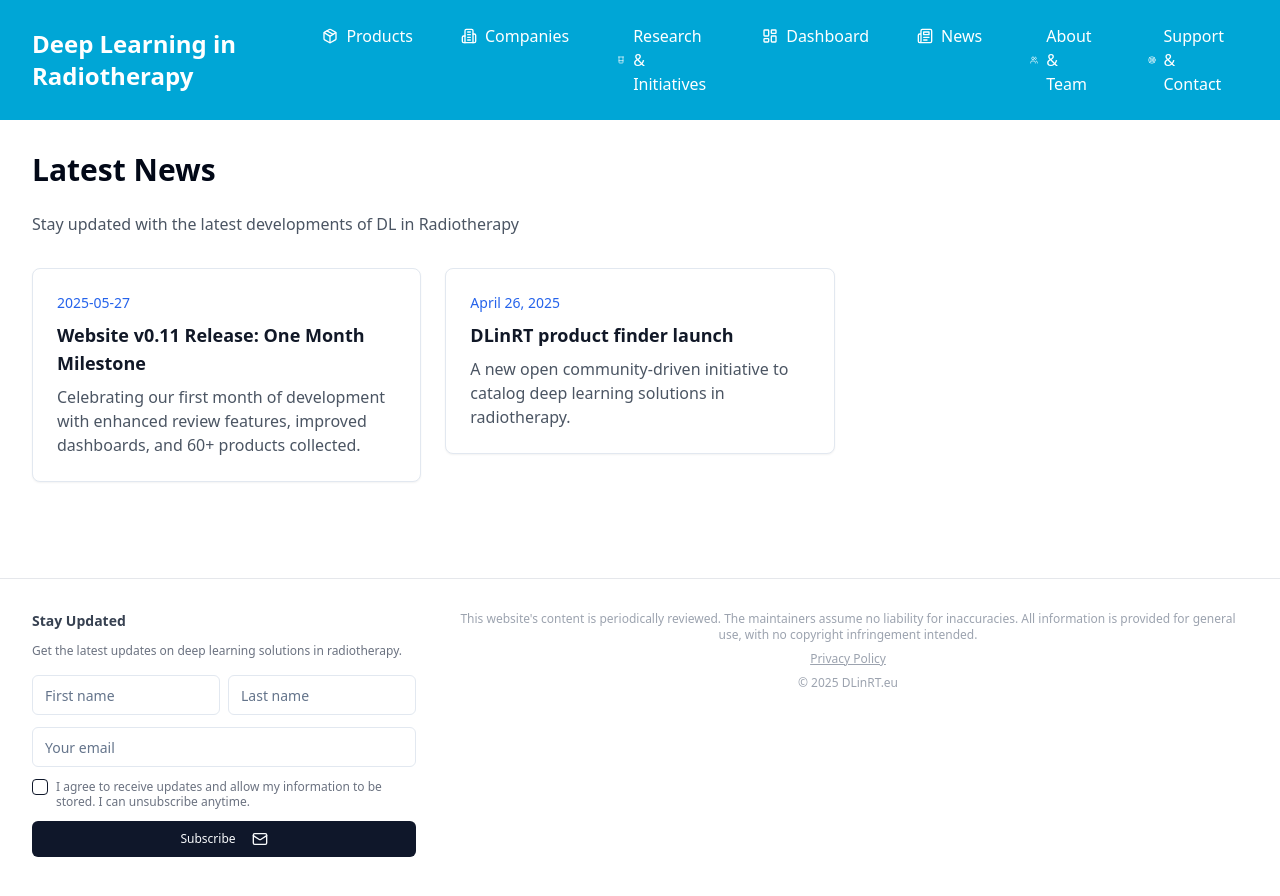
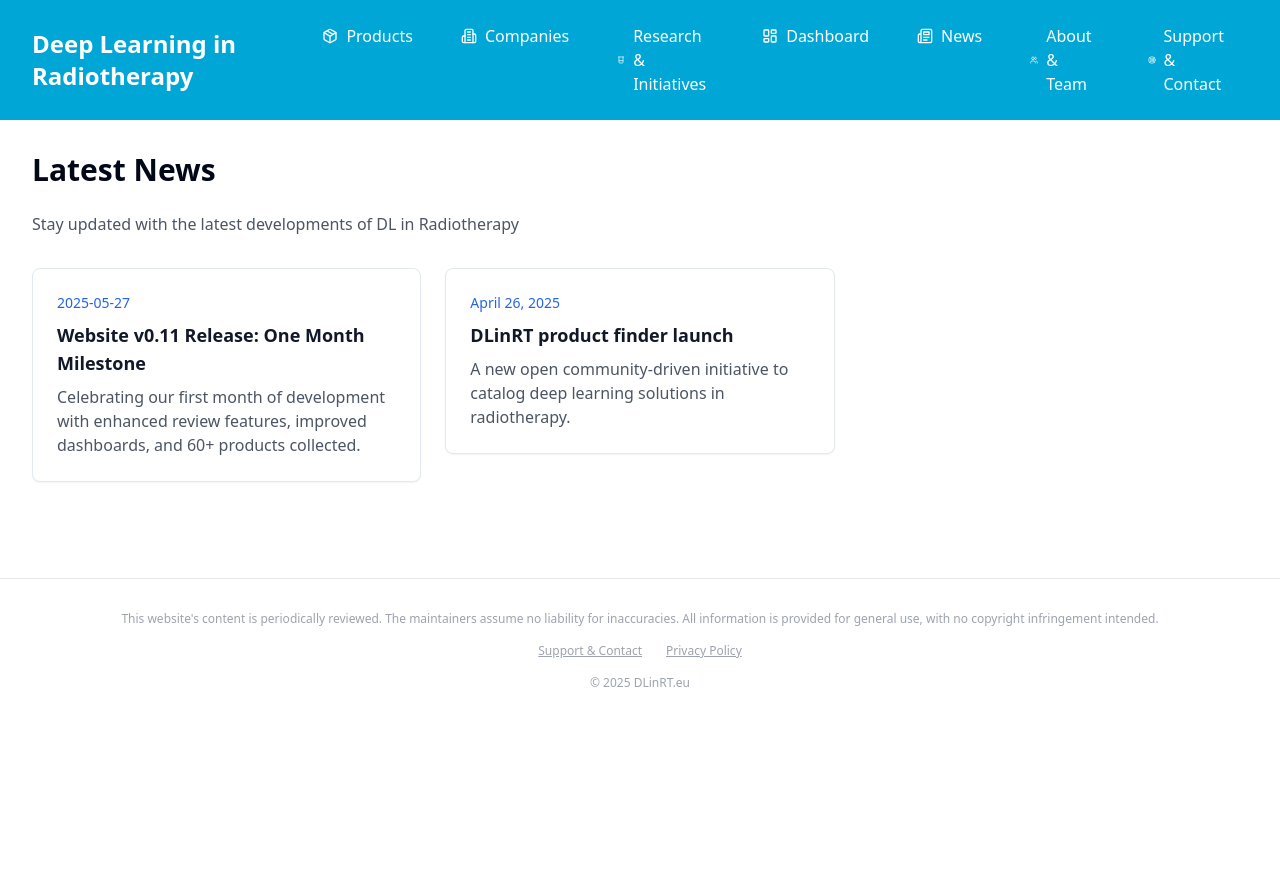
Before and after one commit to DLinRT-eu/website, a React (Vite) app: page /news in a window 1280 px wide. Shown: the top 896 px of the page. Built offline with nearby package versions, Linux system fonts and the light colour scheme.

Commit message:
Refactor: Revise footer and remove signup
Remove newsletter signup form from the footer and add a "Support & Contact" link. Simplify the footer layout.

```diff
--- a/src/components/Footer.tsx
+++ b/src/components/Footer.tsx
@@ -1,28 +1,20 @@
 
 import React from "react";
 import { Link } from "react-router-dom";
-import NewsletterSignupCompact from "@/components/NewsletterSignupCompact";
 
 const Footer = () => (
   <footer className="mt-16 border-t border-gray-200 pt-8 pb-12">
     <div className="max-w-7xl mx-auto px-4 md:px-8">
-      <div className="grid grid-cols-1 md:grid-cols-2 lg:grid-cols-3 gap-8 mb-8">
+      <div className="text-center text-xs text-gray-400">
         <div>
-          <NewsletterSignupCompact />
+          This website's content is periodically reviewed. The maintainers assume no liability for inaccuracies. All information is provided for general use, with no copyright infringement intended.
         </div>
-
-        <div className="md:col-span-1 lg:col-span-2">
-          <div className="text-center text-xs text-gray-400">
-            <div>
-              This website's content is periodically reviewed. The maintainers assume no liability for inaccuracies. All information is provided for general use, with no copyright infringement intended.
-            </div>
-            <div className="mt-2">
-              <Link to="/privacy-policy" className="underline hover:text-gray-600" aria-label="Privacy Policy">Privacy Policy</Link>
-            </div>
-            <div className="mt-2">
-              &copy; {new Date().getFullYear()} DLinRT.eu
-            </div>
-          </div>
+        <div className="mt-4 space-x-6">
+          <Link to="/support" className="underline hover:text-gray-600" aria-label="Support & Contact">Support & Contact</Link>
+          <Link to="/privacy-policy" className="underline hover:text-gray-600" aria-label="Privacy Policy">Privacy Policy</Link>
+        </div>
+        <div className="mt-4">
+          &copy; {new Date().getFullYear()} DLinRT.eu
         </div>
       </div>
     </div>
```
